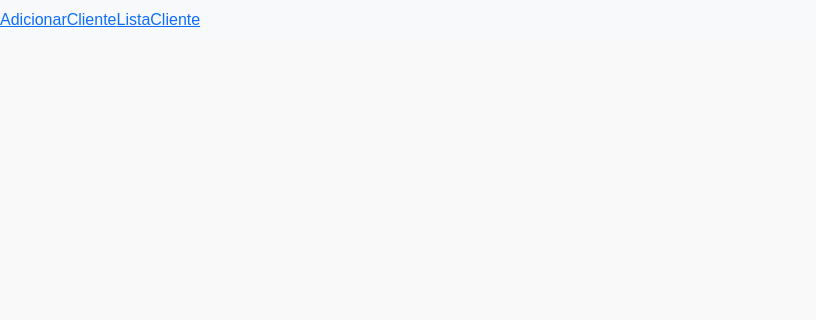
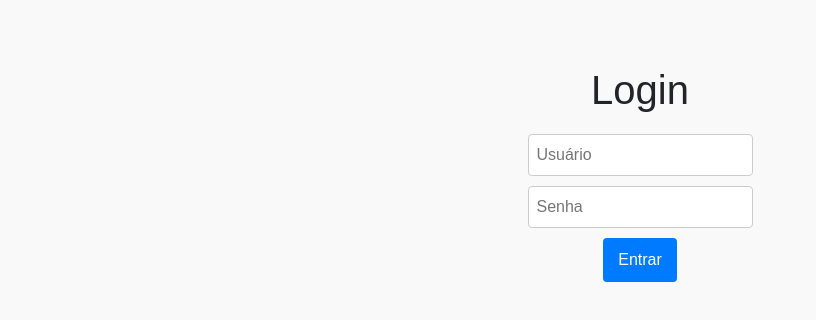
Before and after one commit to Evelynalmeida0764/Desafio-t-cnico-Million-Tech, a React app in the folder frontend/my-react-app/: page / in a window 1280 px wide. Shown: the top 320 px of the page, without its empty margins (0-816 px from the left). Built offline with nearby package versions, Linux system fonts and the light colour scheme.

Commit message:
Frontend mais atualizado

```diff
--- a/frontend/my-react-app/src/App.tsx
+++ b/frontend/my-react-app/src/App.tsx
@@ -1,23 +1,22 @@
 import React from 'react';
-import { BrowserRouter as Router, Routes, Route, Link } from 'react-router-dom';
+import { BrowserRouter as Router, Routes, Route } from 'react-router-dom';
+import Login from './Pages/Login';
+import AtualizarCleinte from './Pages/AtualizarCliente';
+import ListaCliente from './Pages/ListaClientes';
 import AdicionarCliente from './Pages/AdicionarCliente';
-import AtualizarCliente from './Pages/AtualizarCliente';
-import ListaCliente from './Pages/ListaClientes';
-
+import MainApp from './Components/MainApp';
 
 const App: React.FC = () => {
   return (
-    <Router>
-      <nav className="navbar navbar-expand-lg navbar-light bg-light ml-2" >
-        <Link to="/AdicionarCliente">AdicionarCliente</Link>
-        <Link to="/ListaCliente">ListaCliente</Link>
-      </nav>
-      <Routes>
-        <Route path="/AdicionarCliente" element={<AdicionarCliente />} />
-        <Route path="/ListaCliente" element={<ListaCliente />} />
-        <Route path="/AtulizarCliente" element={<AtualizarCliente />} />
-      </Routes>
-    </Router>
+        <Router>
+            <Routes>
+                <Route path="/" element={<Login />} />
+                <Route path="/MainApp" element={<MainApp />}/>
+                <Route path='/ListaCliente' element={<ListaCliente />} />'
+                <Route path='/AdicionarCliente' element={<AdicionarCliente />} />
+                <Route path='/AtualizarCliente/:id' element={<AtualizarCleinte />} />
+            </Routes>
+        </Router>
   );
 };
 
--- /dev/null
+++ b/frontend/my-react-app/src/Components/MainApp.tsx
@@ -0,0 +1,20 @@
+import React from 'react';
+import { Routes, Route, Navigate } from 'react-router-dom';
+import AdicionarCliente from '../Pages/AdicionarCliente';
+import AtualizarCliente from '../Pages/AtualizarCliente';
+import ListaCliente from '../Pages/ListaClientes';
+
+const MainApp: React.FC = () => {
+  return (
+    <div>
+      <Routes>
+        {/* Redireciona para ListaCliente ao acessar /app */}
+        <Route path="/" element={<Navigate to="/ListaCliente" replace />} />
+        <Route path="/AdicionarCliente" element={<AdicionarCliente />} />
+        <Route path="/AtualizarCliente" element={<AtualizarCliente />} />
+      </Routes>
+    </div>
+  );
+};
+
+export default MainApp;
--- /dev/null
+++ b/frontend/my-react-app/src/Components/Navbar.tsx
@@ -0,0 +1,23 @@
+import React from 'react';
+import { Link } from 'react-router-dom';
+
+const Navbar: React.FC = () => {
+  return (
+    <nav className="navbar navbar-expand-lg navbar-light bg-light">
+      <ul className="navbar-nav">
+        <li className="nav-item">
+          <Link className="nav-link" to="/AdicionarCliente">
+            Adicionar Cliente
+          </Link>
+        </li>
+        <li className="nav-item">
+          <Link className="nav-link" to="/ListaCliente">
+            Lista de Clientes
+          </Link>
+        </li>
+      </ul>
+    </nav>
+  );
+};
+
+export default Navbar;
--- a/frontend/my-react-app/src/Pages/ListaClientes.tsx
+++ b/frontend/my-react-app/src/Pages/ListaClientes.tsx
@@ -1,7 +1,8 @@
 import React, { useEffect, useState } from 'react';
 import { Link } from 'react-router-dom';
+import Navbar from '../Components/Navbar';
 
-const ListClients: React.FC = () => {
+const ListaCliente: React.FC = () => {
     const [cliente, setClients] = useState<any[]>([]);
 
     useEffect(() => {
@@ -20,6 +21,8 @@ const ListClients: React.FC = () => {
 
 
     return (
+        <>
+        <Navbar/>
         <table className="table">
             <thead>
                 <tr>
@@ -71,7 +74,8 @@ const ListClients: React.FC = () => {
                 </tr>
             </tbody>
         </table>
+        </>
     );
 };
 
-export default ListClients;
+export default ListaCliente;
--- /dev/null
+++ b/frontend/my-react-app/src/Pages/Login.tsx
@@ -0,0 +1,45 @@
+import React, { useState } from 'react';
+import { useNavigate } from 'react-router-dom';
+
+const Login: React.FC = () => {
+  const [username, setUsername] = useState('');
+  const [password, setPassword] = useState('');
+  const navigate = useNavigate();
+
+  const handleLogin = (e: React.FormEvent) => {
+    e.preventDefault();
+    // Substitua por sua lógica de autenticação
+    if (username === 'admin' && password === 'admin') {
+      navigate('/MainApp'); // Redireciona para o conteúdo principal
+    } else {
+      alert('Login ou senha inválidos!');
+    }
+  };
+
+  return (
+    <div style={{ textAlign: 'center', marginTop: '50px' }}>
+      <h1>Login</h1>
+      <form onSubmit={handleLogin}>
+        <div>
+          <input
+            type="text"
+            placeholder="Usuário"
+            value={username}
+            onChange={(e) => setUsername(e.target.value)}
+          />
+        </div>
+        <div>
+          <input
+            type="password"
+            placeholder="Senha"
+            value={password}
+            onChange={(e) => setPassword(e.target.value)}
+          />
+        </div>
+        <button type="submit">Entrar</button>
+      </form>
+    </div>
+  );
+};
+
+export default Login;
--- a/frontend/my-react-app/src/index.tsx
+++ b/frontend/my-react-app/src/index.tsx
@@ -3,10 +3,12 @@ import ReactDOM from 'react-dom';
 import App from './App';
 import 'bootstrap/dist/css/bootstrap.min.css';
 import './Styles/global.css';
+import { Navbar } from 'react-bootstrap';
 
 
 ReactDOM.render(
   <React.StrictMode>
+    <Navbar/>
     <App />
   </React.StrictMode>,
   document.getElementById('root')
```
